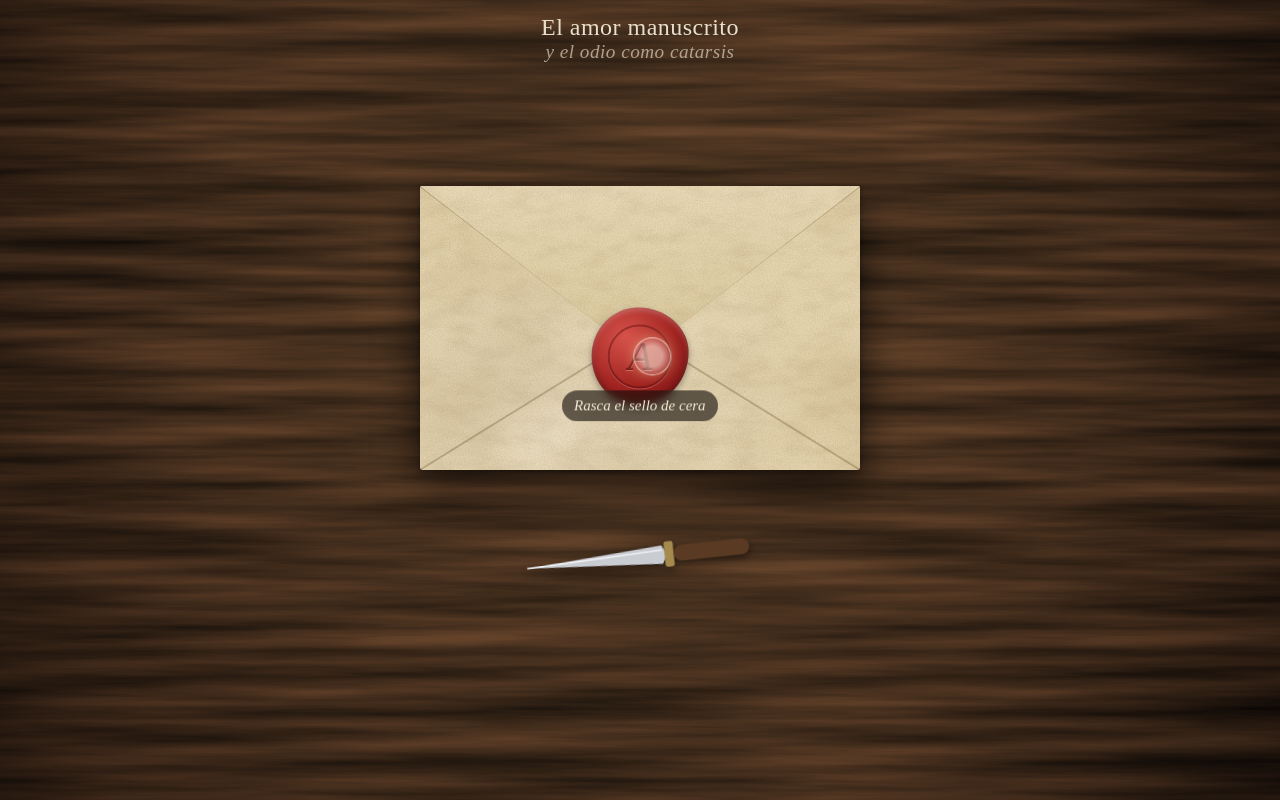
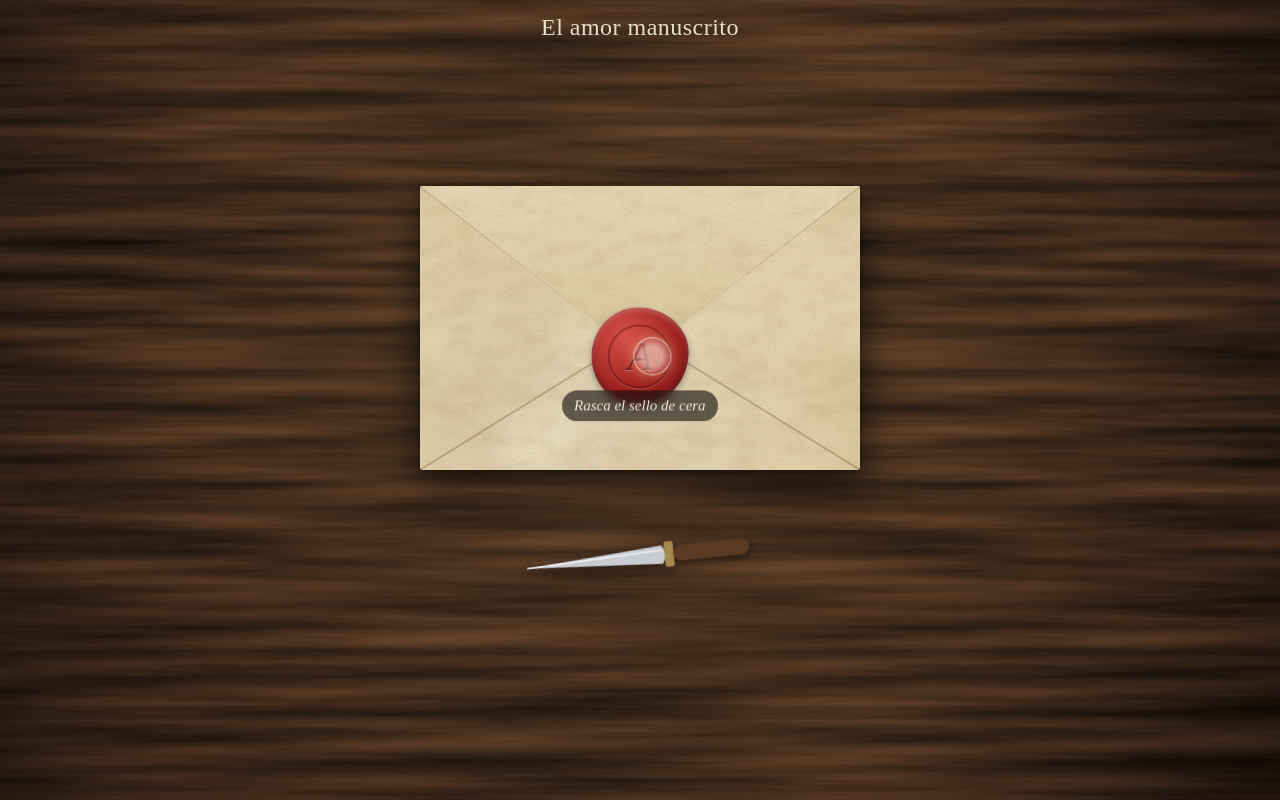
Before and after one commit to Mompos/Carta, a plain HTML site: page index.html in a window 1280 px wide. Drawn offline with Linux system fonts and the light colour scheme.

Commit message:
Título: solo El amor manuscrito
Co-Authored-By: Claude Opus 5.5 <noreply@anthropic.com>

```diff
--- a/css/style.css
+++ b/css/style.css
@@ -62,12 +62,6 @@ h1 {
   font-weight: normal;
   font-size: clamp(18px, 2.4vw, 24px);
   letter-spacing: 0.02em;
-}
-
-h1 em {
-  display: block;
-  font-size: 0.8em;
-  opacity: 0.65;
 }
 
 main {
--- a/index.html
+++ b/index.html
@@ -8,7 +8,7 @@
     <meta name="mobile-web-app-capable" content="yes" />
     <meta name="apple-mobile-web-app-status-bar-style" content="black-translucent" />
     <meta name="apple-mobile-web-app-title" content="La carta" />
-    <title>El amor manuscrito y el odio como catarsis</title>
+    <title>El amor manuscrito</title>
     <link rel="preconnect" href="https://fonts.googleapis.com" />
     <link rel="preconnect" href="https://fonts.gstatic.com" crossorigin />
     <link href="https://fonts.googleapis.com/css2?family=Caveat:wght@400;600&display=swap" rel="stylesheet" />
@@ -23,7 +23,7 @@
       </filter>
     </svg>
     <header>
-      <h1>El amor manuscrito <em>y el odio como catarsis</em></h1>
+      <h1>El amor manuscrito</h1>
     </header>
 
     <main id="escenario">
```
